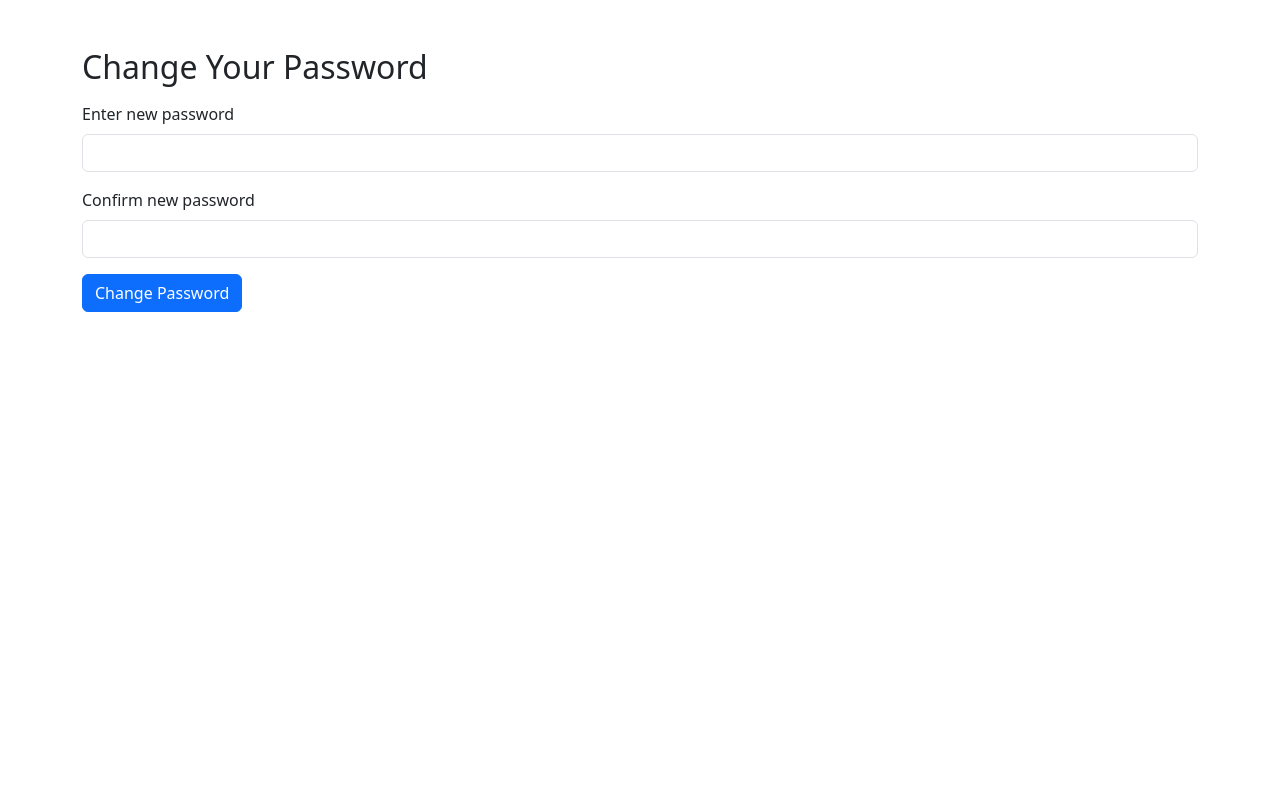
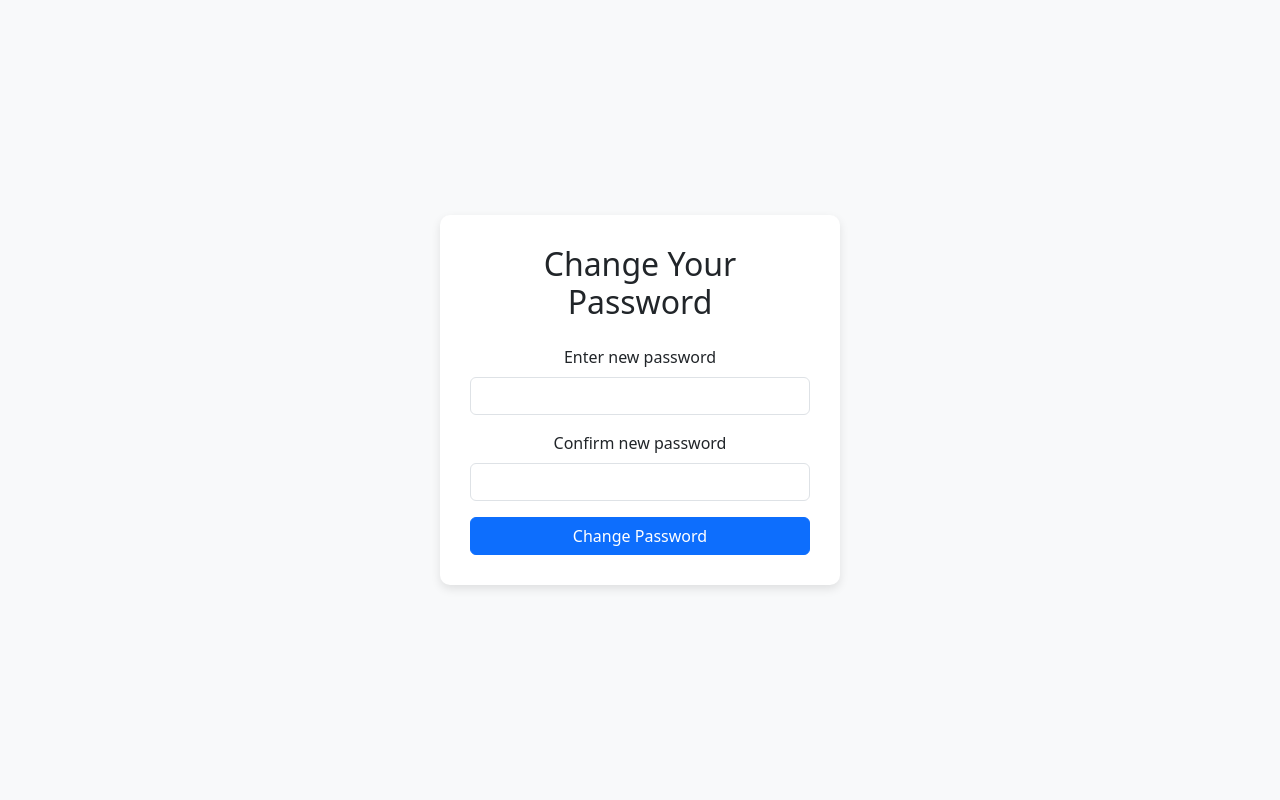
Before and after one commit to emmakaranja757/apiproject, a PHP site: page /change_password.php?email=1 in a window 1280 px wide. Run offline with PHP 8.4, Linux system fonts and the light colour scheme.

Commit message:
container

```diff
--- a/processes/change_password.php
+++ b/processes/change_password.php
@@ -2,10 +2,13 @@
 if ($_SERVER['REQUEST_METHOD'] === 'POST') {
     $email = htmlspecialchars(trim($_POST['email']));
     $new_password = htmlspecialchars(trim($_POST['password']));
+    $confirm_password = htmlspecialchars(trim($_POST['cpassword']));
 
     // Validate password strength (e.g., minimum 8 characters)
     if (strlen($new_password) < 8) {
-        echo "<div class='alert alert-danger mt-3'>Password must be at least 8 characters long!</div>";
+        echo "<div class='alert alert-danger text-center'>Password must be at least 8 characters long!</div>";
+    } elseif ($new_password !== $confirm_password) {
+        echo "<div class='alert alert-danger text-center'>Passwords do not match!</div>";
     } else {
         // Hash the new password before storing it
         $hashed_password = password_hash($new_password, PASSWORD_BCRYPT);
@@ -17,15 +20,16 @@ if ($_SERVER['REQUEST_METHOD'] === 'POST') {
         $stmt->bindParam(':email', $email);
         $stmt->execute();
 
-        // Optionally, you can clear the reset code after successful password change
+        // Clear the reset code after successful password change
         $stmt = $pdo->prepare("UPDATE info SET reset_code = NULL, code_timestamp = NULL WHERE email = :email");
         $stmt->bindParam(':email', $email);
         $stmt->execute();
 
-        echo "<div class='alert alert-success mt-3'>Your password has been successfully updated!</div>";
+        echo "<div class='alert alert-success text-center'>Your password has been successfully updated!</div>";
     }
 }
 ?>
+
 <!DOCTYPE html>
 <html lang="en">
 <head>
@@ -33,23 +37,41 @@ if ($_SERVER['REQUEST_METHOD'] === 'POST') {
     <meta name="viewport" content="width=device-width, initial-scale=1.0">
     <title>Change Password</title>
     <link href="https://cdn.jsdelivr.net/npm/bootstrap@5.3.0-alpha1/dist/css/bootstrap.min.css" rel="stylesheet">
+    <style>
+        body {
+            display: flex;
+            justify-content: center;
+            align-items: center;
+            height: 100vh;
+            background-color: #f8f9fa;
+        }
+        .container {
+            max-width: 400px;
+            background: white;
+            padding: 30px;
+            border-radius: 10px;
+            box-shadow: 0px 4px 10px rgba(0, 0, 0, 0.1);
+            text-align: center;
+        }
+    </style>
 </head>
 <body>
-    <div class="container mt-5">
-        <h2>Change Your Password</h2>
+    <div class="container">
+        <h2 class="mb-4">Change Your Password</h2>
         <form action="change_password.php" method="POST">
-            <div class="mb-3">
-                <input type="hidden" class="form-control" id="email" name="email" value="<?php echo htmlspecialchars($_GET['email']); ?>" required readonly>
-            </div>
+            <input type="hidden" name="email" value="<?php echo htmlspecialchars($_GET['email']); ?>">
+
             <div class="mb-3">
                 <label for="password" class="form-label">Enter new password</label>
                 <input type="password" class="form-control" id="password" name="password" required>
             </div>
+
             <div class="mb-3">
-                <label for="password" class="form-label">Confirm new password</label>
+                <label for="cpassword" class="form-label">Confirm new password</label>
                 <input type="password" class="form-control" id="cpassword" name="cpassword" required>
             </div>
-            <button type="submit" class="btn btn-primary">Change Password</button>
+
+            <button type="submit" class="btn btn-primary w-100">Change Password</button>
         </form>
     </div>
 </body>
```
